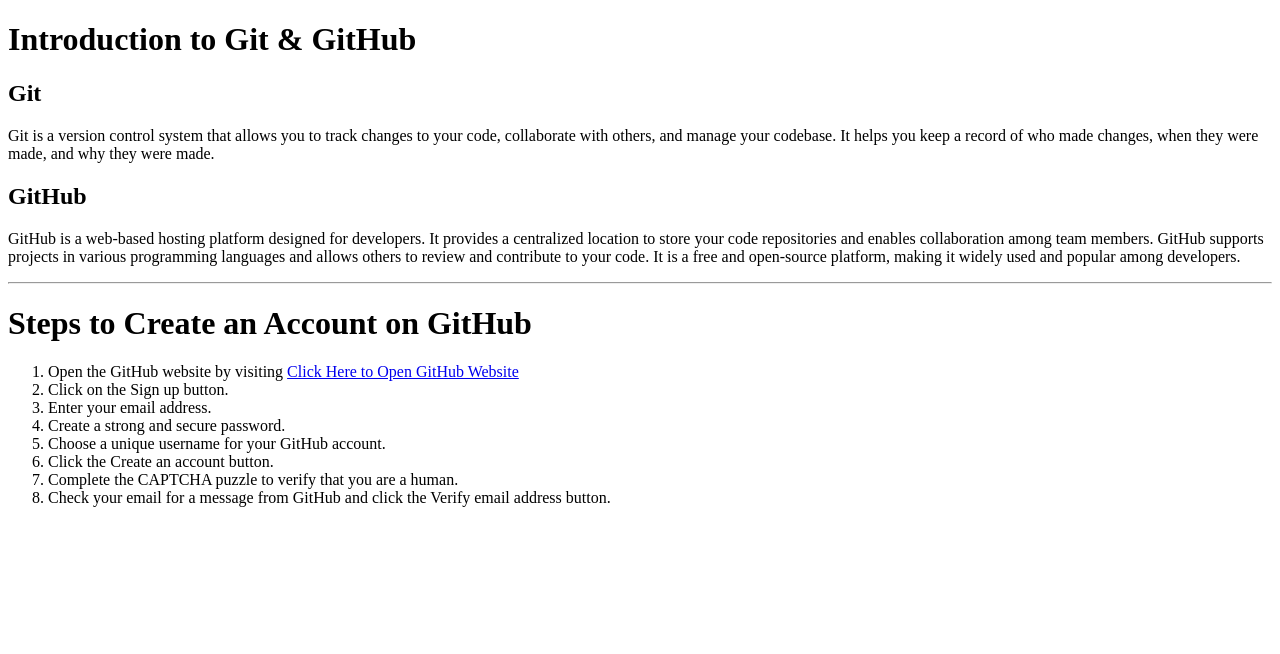
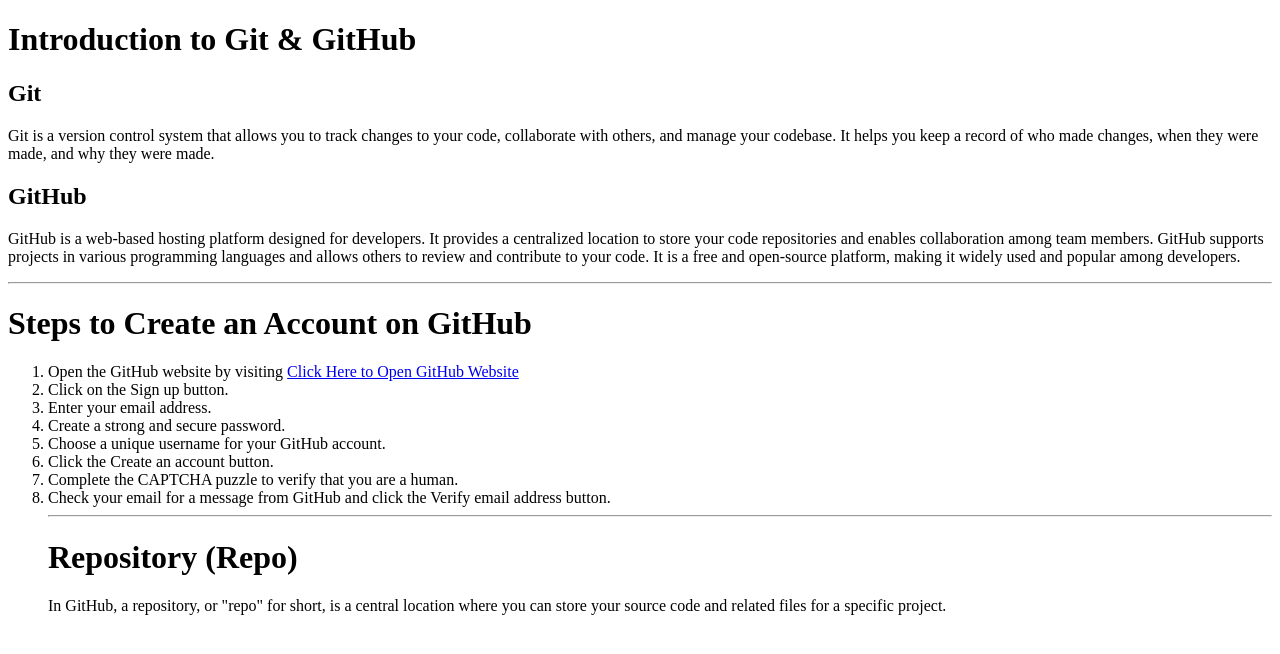
Before and after one commit to saurabhjaykar1603/git-and-github, a plain HTML site: page index.html in a window 1280 px wide. Drawn offline with Linux system fonts and the light colour scheme.

Commit message:
learned - about repository

```diff
--- a/index.html
+++ b/index.html
@@ -54,5 +54,10 @@
 
             </li>
 
+            <hr>
+    <h1>Repository (Repo)</h1>
+    <p>In GitHub, a repository, or "repo" for short, is a central location where you can store your source code and related files for a specific project.</p>
+
+
 </body>
 </html>
```
